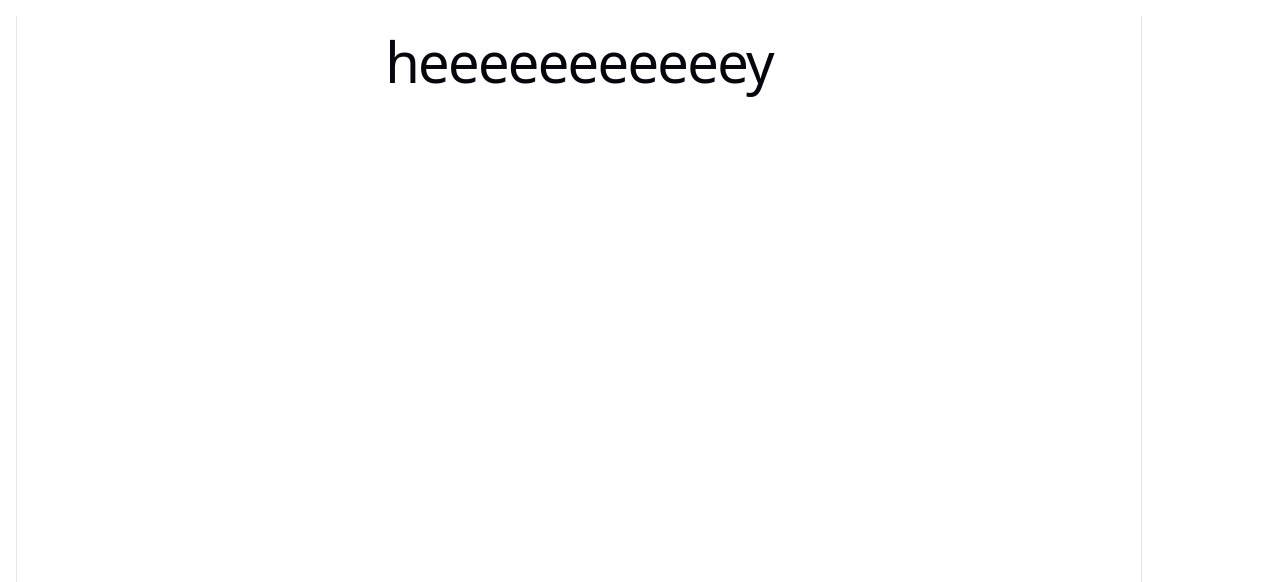
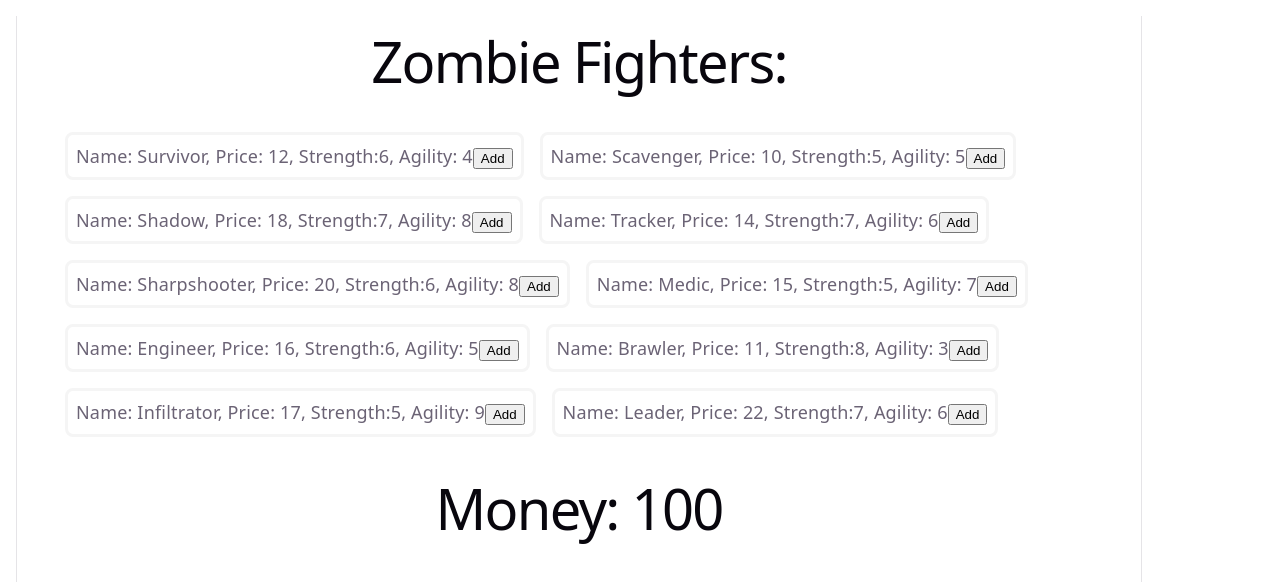
Before and after one commit to ctarek2015-wq/react-state-management-lab, a React (Vite) app: page / in a window 1280 px wide. Shown: the top 582 px of the page. Built offline with nearby package versions, Linux system fonts and the light colour scheme.

Commit message:
Implement zombie fighters selection and money management in App component

```diff
--- a/src/App.jsx
+++ b/src/App.jsx
@@ -1,15 +1,117 @@
 import { useState } from "react";
-import heroImg from "./assets/hero.png";
-import reactLogo from "./assets/react.svg";
-import viteLogo from "./assets/vite.svg";
 import "./App.css";
 
 function App() {
-  const [count, setCount] = useState(0);
+  const [team, setTeam] = useState([]);
+  const [money, setMoney] = useState(100);
+  const [zombieFighters, setZombieFighters] = useState([
+    {
+      id: 1,
+      name: "Survivor",
+      price: 12,
+      strength: 6,
+      agility: 4,
+      img: "https://pages.git.generalassemb.ly/modular-curriculum-all-courses/react-state-management-lab/assets/0c2d6b.png",
+    },
+    {
+      id: 2,
+      name: "Scavenger",
+      price: 10,
+      strength: 5,
+      agility: 5,
+      img: "https://pages.git.generalassemb.ly/modular-curriculum-all-courses/react-state-management-lab/assets/033a16.png",
+    },
+    {
+      id: 3,
+      name: "Shadow",
+      price: 18,
+      strength: 7,
+      agility: 8,
+      img: "https://pages.git.generalassemb.ly/modular-curriculum-all-courses/react-state-management-lab/assets/262c36.png",
+    },
+    {
+      id: 4,
+      name: "Tracker",
+      price: 14,
+      strength: 7,
+      agility: 6,
+      img: "https://pages.git.generalassemb.ly/modular-curriculum-all-courses/react-state-management-lab/assets/3c1e70.png",
+    },
+    {
+      id: 5,
+      name: "Sharpshooter",
+      price: 20,
+      strength: 6,
+      agility: 8,
+      img: "https://pages.git.generalassemb.ly/modular-curriculum-all-courses/react-state-management-lab/assets/4b2900.png",
+    },
+    {
+      id: 6,
+      name: "Medic",
+      price: 15,
+      strength: 5,
+      agility: 7,
+      img: "https://pages.git.generalassemb.ly/modular-curriculum-all-courses/react-state-management-lab/assets/5a1e02.png",
+    },
+    {
+      id: 7,
+      name: "Engineer",
+      price: 16,
+      strength: 6,
+      agility: 5,
+      img: "https://pages.git.generalassemb.ly/modular-curriculum-all-courses/react-state-management-lab/assets/5e103e.png",
+    },
+    {
+      id: 8,
+      name: "Brawler",
+      price: 11,
+      strength: 8,
+      agility: 3,
+      img: "https://pages.git.generalassemb.ly/modular-curriculum-all-courses/react-state-management-lab/assets/67060c.png",
+    },
+    {
+      id: 9,
+      name: "Infiltrator",
+      price: 17,
+      strength: 5,
+      agility: 9,
+      img: "https://pages.git.generalassemb.ly/modular-curriculum-all-courses/react-state-management-lab/assets/ac3220.png",
+    },
+    {
+      id: 10,
+      name: "Leader",
+      price: 22,
+      strength: 7,
+      agility: 6,
+      img: "https://pages.git.generalassemb.ly/modular-curriculum-all-courses/react-state-management-lab/assets/e41f26.png",
+    },
+  ]);
+
+  const handleAddFighter = (fighter) => {
+    team.push(fighter);
+    setZombieFighters(
+      zombieFighters.filter((member) => member.id !== fighter.id),
+    );
+    setMoney(money - fighter.price);
+  };
+  console.log(team);
+  console.log(zombieFighters);
 
   return (
     <>
-      <h1>heeeeeeeeeeey</h1>
+      <h1>Zombie Fighters:</h1>
+      <ul>
+        {zombieFighters.map((fighter) => {
+          return (
+            <li key={fighter.id}>
+              Name: {fighter.name}, Price: {fighter.price}, Strength:
+              {fighter.strength}, Agility: {fighter.agility}
+              <button onClick={() => handleAddFighter(fighter)}>Add</button>
+            </li>
+          );
+        })}
+      </ul>
+      <h1>Money: {money}</h1>
     </>
   );
 }
```
